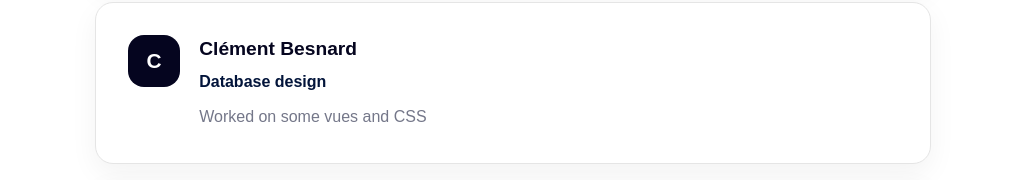
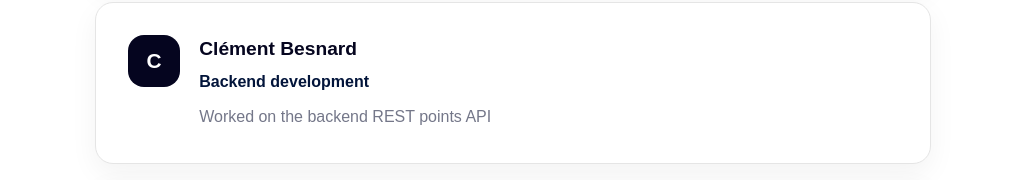
Before and after one commit to matthewcesa/APU-Web-Project, a Vue app in the folder projet/client/: page /about-team in a window 1280 px wide. Shown: the part 722-902 px from the top of the page, without its empty margins (127-1157 px from the left). Built offline with nearby package versions, Linux system fonts and the light colour scheme.

Commit message:
Change user participation

```diff
--- a/projet/client/src/views/AboutTeamPage.vue
+++ b/projet/client/src/views/AboutTeamPage.vue
@@ -18,8 +18,8 @@ const teamMembers = [
   },
   {
     name: 'Clément Besnard',
-    role: 'Database design',
-    description: 'Worked on some vues and CSS',
+    role: 'Backend development',
+    description: 'Worked on the backend REST points API',
   },
   {
     name: 'Karl GAUDISSARD',
```
